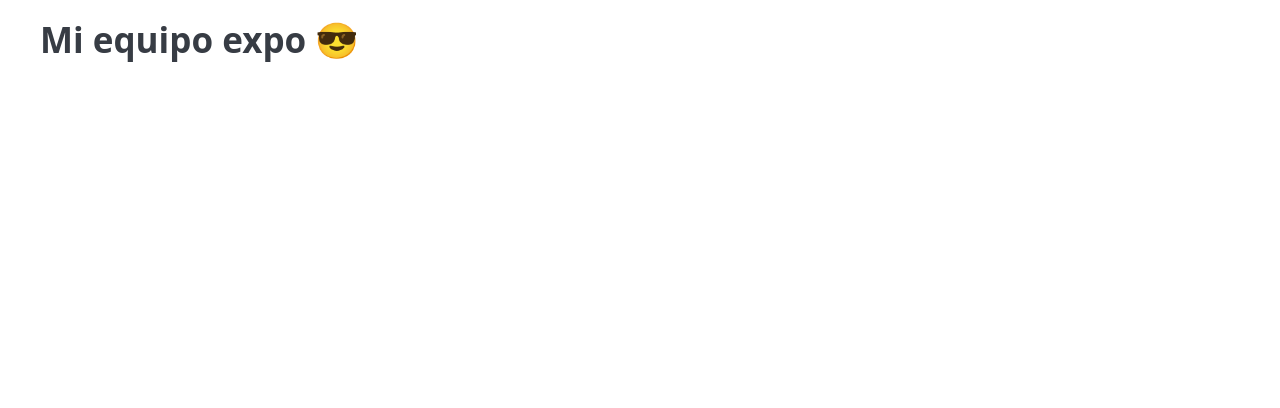
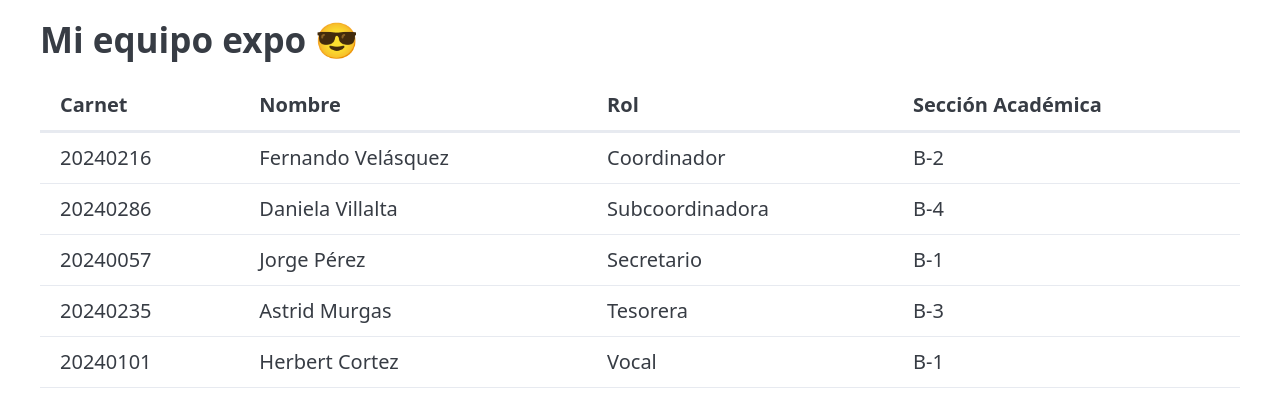
Before and after one commit to DanielaVillalta/testjson, a plain HTML site: page index.html in a window 1280 px wide. Drawn offline with nearby package versions, Linux system fonts and the light colour scheme.

Commit message:
Update index.html

```diff
--- a/index.html
+++ b/index.html
@@ -20,6 +20,6 @@
     <!--Archivo de datos-->
     <script src="js/data.js"></script>
     <!--Script JS-->
-    <script src="js/sript.js"></script>
+    <script src="js/script.js"></script>
 </body>
 </html>
```
